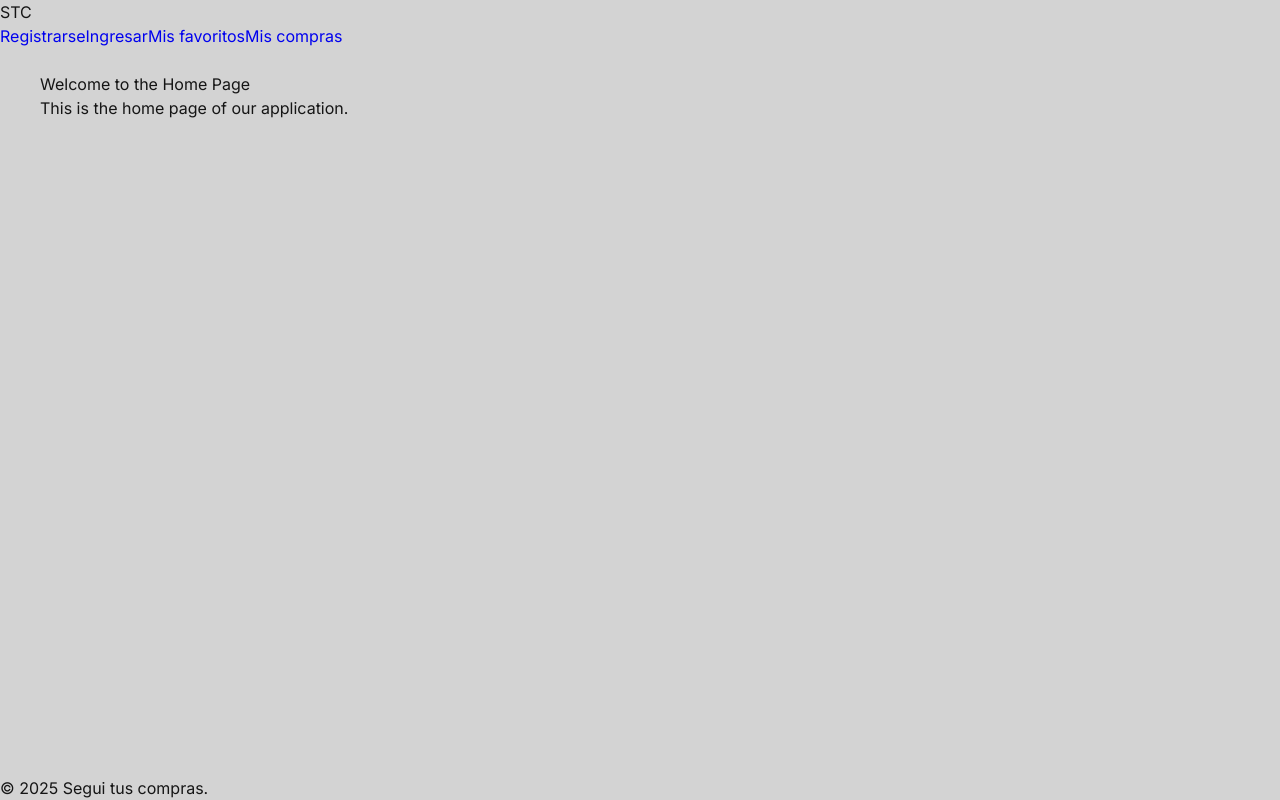
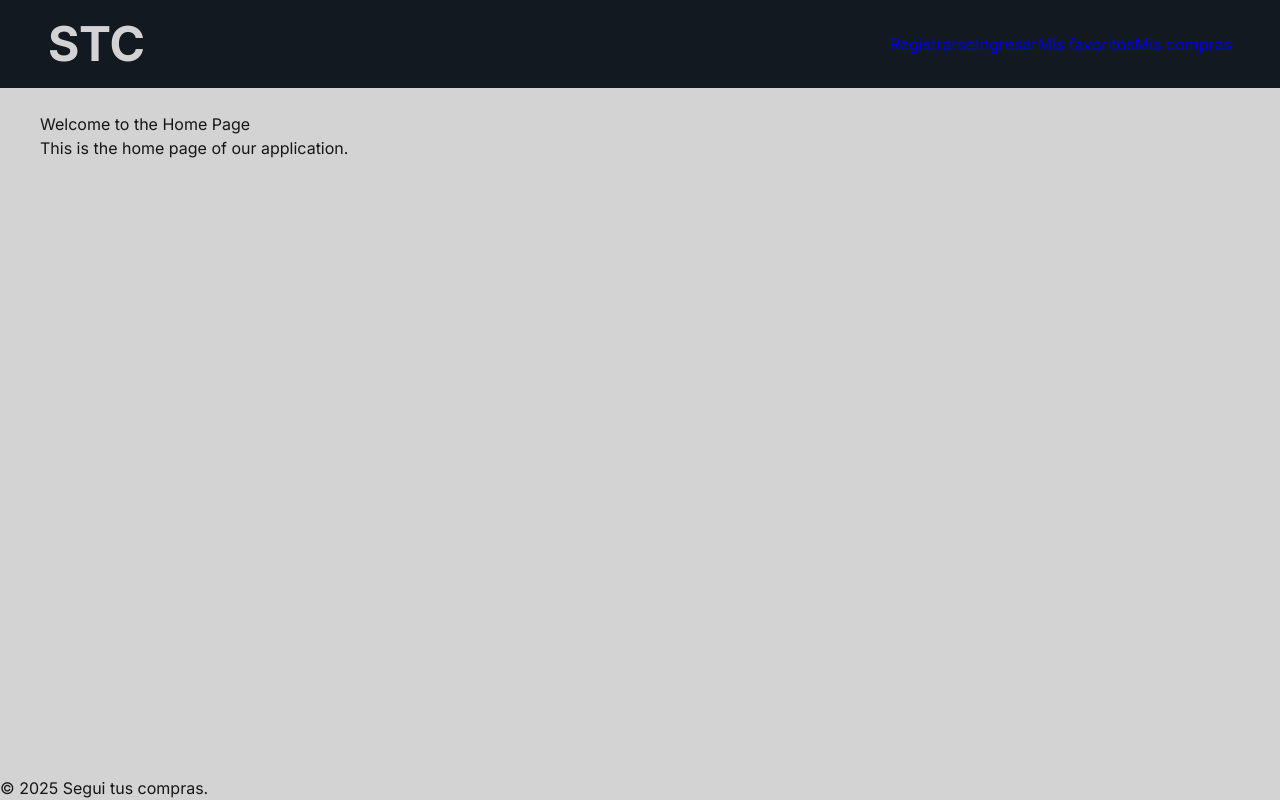
Before and after one commit to matulai/PDES-2025C1-STC, a React (Vite) app in the folder Front/: page / in a window 1280 px wide. Built offline with nearby package versions, Linux system fonts and the light colour scheme.

Commit message:
Add: Header component and style

```diff
--- a/Front/src/components/Header.tsx
+++ b/Front/src/components/Header.tsx
@@ -1,9 +1,10 @@
 import Navbar from "./Navbar";
+import "@/styles/Header.css";
 
 const Header = () => {
   return (
-    <header>
-      <h1>STC</h1>
+    <header className="header-container">
+      <h1 className="header-container-title">STC</h1>
       <Navbar />
     </header>
   );
--- /dev/null
+++ b/Front/src/styles/Header.css
@@ -0,0 +1,16 @@
+.header-container {
+  display: flex;
+  flex-direction: row;
+  justify-content: space-between;
+  align-items: center;
+  padding: 12px 48px;
+  height: 88px;
+  background-color: var(--color-black-light);
+}
+
+.header-container-title {
+  font-size: 48px;
+  font-weight: 700;
+  line-height: 58px;
+  color: var(--color-grey-medium);
+}
```
